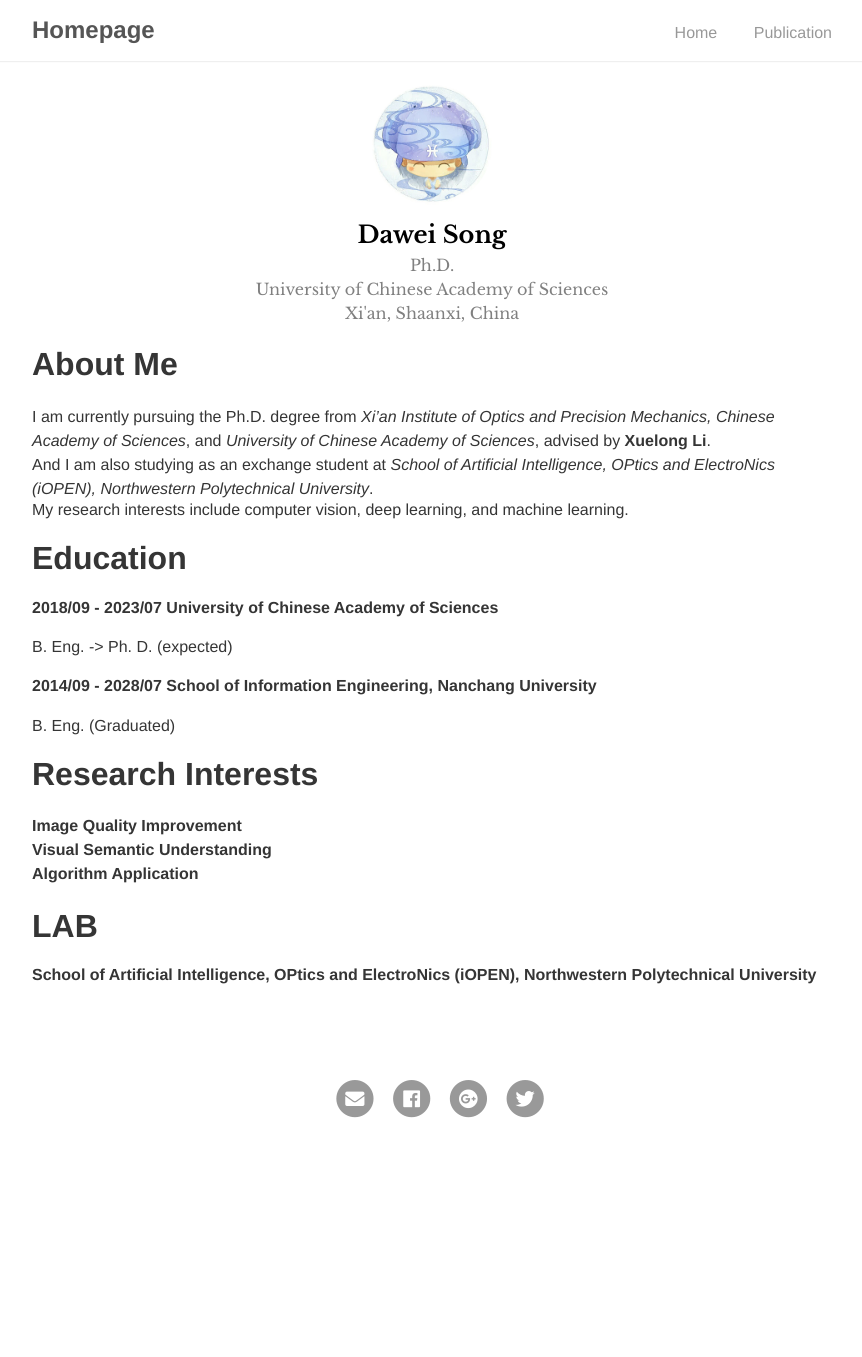
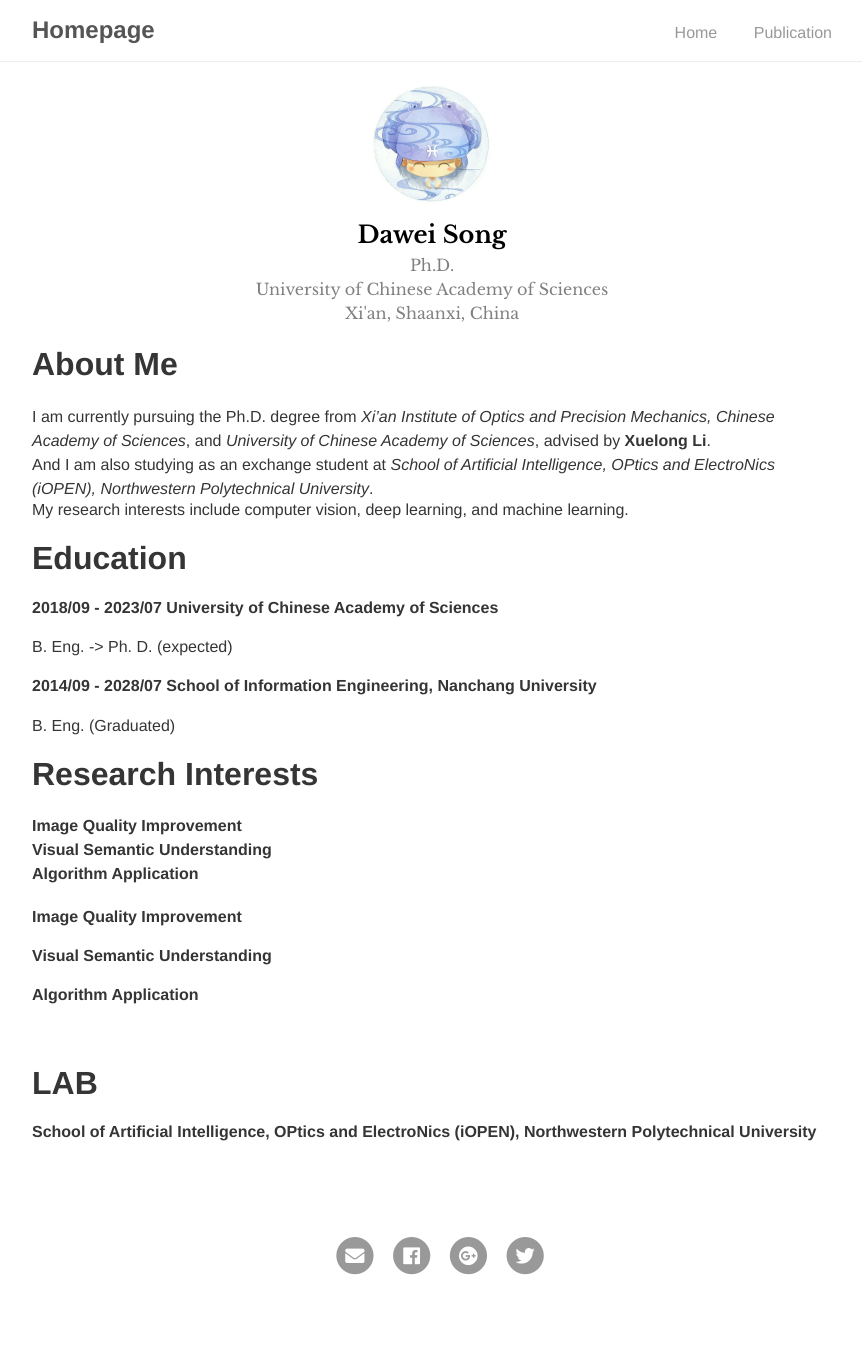
Before and after one commit to songxijuan/home, a Jekyll site: the page built from index.md, in a window 1280 px wide. Shown: the whole page, without its empty margins (208-1070 px from the left). Built offline with Jekyll 4.4.1, drawn with Linux system fonts in a browser that asks for light colours; our own code applies the rules of GitHub Pages for plain Markdown files; before the commit the page ends 1200 px from its top, so only the background shows below that.

Commit message:
Update index.md

```diff
--- a/index.md
+++ b/index.md
@@ -19,6 +19,10 @@
 __Image Quality Improvement__ <br/>
 __Visual Semantic Understanding__ <br/>
 __Algorithm Application__
+#### Image Quality Improvement
+#### Visual Semantic Understanding
+#### Algorithm Application
+
 <br/>
 
 # LAB
```
